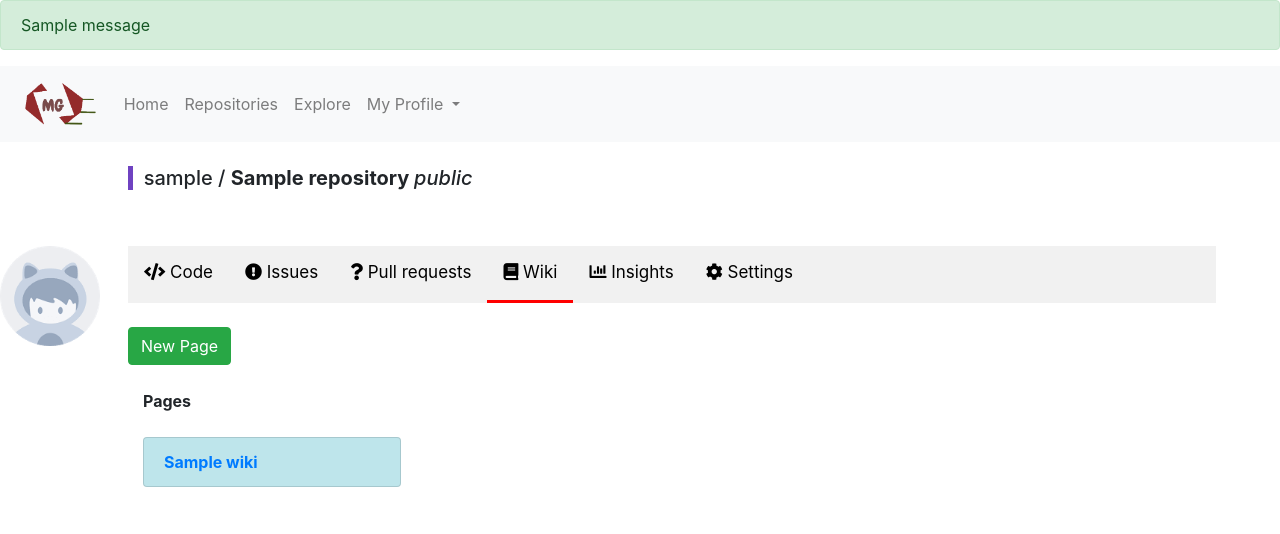
After one commit to jelenailic95/git_uks, a Django app: a page that uses my_git/templates/my_git/wiki/wiki.html in a window 1280 px wide. The commit adds this page. Shown: the top 534 px of the page. Run offline with Django 3.2, Linux system fonts and the light colour scheme; tables that the repository leaves empty hold one stand-in row (values such as "Sample post"); one stand-in notice (Sample message) is shown; some libraries are stand-ins or nearby versions.

Commit message:
Wiki implementation

```diff
--- a/my_git/models.py
+++ b/my_git/models.py
@@ -36,6 +36,14 @@ class Repository(models.Model):
     def __str__(self):
         return "{}".format(self.name)
 
+class Wiki(models.Model):
+    id = models.AutoField(primary_key=True)
+    title = models.CharField(max_length=200)
+    content = models.CharField(max_length=5000)
+    repository = models.ForeignKey(Repository, on_delete=models.CASCADE)
+
+    def __str__(self):
+        return "{}".format(self.title)
 
 class Milestone(models.Model):
     id = models.AutoField(primary_key=True)
--- a/my_git/templates/my_git/repositories/repository_header.html
+++ b/my_git/templates/my_git/repositories/repository_header.html
@@ -13,10 +13,15 @@
 
     <div class="topnav">
         <a href="/repositories/{{ repository.name }}" class="{{ repository_view }}"><i class="fa fa-code"></i> Code</a>
-        <a href="/repositories/{{ repository.name }}/issues" class="{{ issues_view }}"><i class="fa fa-exclamation-circle"></i> Issues</a>
-        <a href="#"><i class="fa fa-question"></i> Pull requests</a>
-        <a href="#"><i class="fa fa-book"></i> Wiki</a>
-        <a href="#"><i class="fa fa-chart-bar"></i> Insights</a>
-        <a href="/repositories/{{ repository.name }}/settings" class="{{ repository_settings_view }}"><i class="fa fa-cog"></i> Settings</a>
+        <a href="/repositories/{{ repository.name }}/issues" class="{{ issues_view }}">
+            <i class="fa fa-exclamation-circle"></i> Issues</a>
+        <a href="#">
+            <i class="fa fa-question"></i> Pull requests</a>
+        <a href="/repositories/{{ repository.name }}/wiki" class="{{ repository_wiki_view }}">
+            <i class="fa fa-book"></i> Wiki</a>
+        <a href="#">
+            <i class="fa fa-chart-bar"></i> Insights</a>
+        <a href="/repositories/{{ repository.name }}/settings" class="{{ repository_settings_view }}">
+            <i class="fa fa-cog"></i> Settings</a>
     </div>
 {% endblock %}
--- /dev/null
+++ b/my_git/templates/my_git/wiki/wiki.html
@@ -0,0 +1,45 @@
+{% block content %}
+    {% if messages %}
+        {% for message in messages %}
+            <div class="alert {% if message.tags %} alert-{{ message.tags }}{% endif %}">
+                {{ message }}
+            </div>
+        {% endfor %}
+    {% endif %}
+
+    <div>
+        {% include 'my_git/repositories/repository_header.html' %}
+    </div>
+
+    <div style="margin-left: 10%">
+        <br>
+        <a href="/repositories/{{ repository.name }}/wiki/new" class="btn btn-success">
+            New Page</a>
+        <br>
+
+        <br>
+        <div class="col-md-3">
+            {% if pages|length == 0 %}
+                <h5>There are no pages.</h5>
+                <h5>Create Wiki Page now.</h5>
+            {% else %}
+                <b>Pages</b>
+                <br><br>
+                <ul data-filterable-type="substring" class="list-group">
+                    {% for page in pages %}
+                        <li class="list-group-item list-group-item-info">
+                            <strong>
+                                <a class="d-block" href="/repositories/{{ repository.name }}/wiki/{{ page.title }}">
+                                    {{ page.title }}
+                                </a>
+                            </strong>
+                        </li>
+                    {% endfor %}
+                </ul>
+            {% endif %}
+        </div>
+    <br><br>
+    </div>
+
+
+{% endblock %}
--- a/my_git/views.py
+++ b/my_git/views.py
@@ -7,7 +7,7 @@ from django.contrib import messages
 import logging
 from my_git.constants import HttpMethod
 from my_git.forms import *
-from my_git.models import User, Issue, Label, Repository, Milestone, Comment
+from my_git.models import *
 
 
 def welcome(request):
@@ -383,6 +383,54 @@ def add_collaborator(request, repository):
         messages.warning(request, 'User with this username doesn\'t exist. Try again!')
 
 
+def get_wiki(request, repo_name):
+    repository = Repository.objects.get(name=repo_name)
+
+    context = {
+        "repository": repository,
+        "owner": repository.owner,
+        "repository_wiki_view": "active",
+        "pages": Wiki.objects.filter(repository=repository).order_by('title')
+    }
+    return render(request, 'my_git/wiki/wiki.html', context)
+
+
+def create_wiki_page(request, repo_name):
+    repository = Repository.objects.get(name=repo_name)
+
+    context = {
+        "repository": repository,
+        "owner": repository.owner,
+        "repository_wiki_view": "active",
+        "pages": Wiki.objects.filter(repository=repository).order_by('title')
+    }
+
+    if request.method == HttpMethod.POST.name:
+        wiki = Wiki()
+        wiki.title = request.POST.get("title")
+        wiki.content = request.POST.get("content")
+        wiki.repository = repository
+        wiki.save()
+        messages.success(request, 'Wiki Page is successfully created.')
+        return render(request, 'my_git/wiki/wiki.html', context)
+
+    return render(request, 'my_git/wiki/create_wiki_page.html', context)
+
+
+def get_wiki_page(request, repo_name, page_title):
+    print(page_title)
+    repository = Repository.objects.get(name=repo_name)
+    wiki = Wiki.objects.get(title=page_title, repository=repository)
+    context = {
+        "repository": repository,
+        "owner": repository.owner,
+        "repository_wiki_view": "active",
+        "page": wiki
+    }
+
+    return render(request, 'my_git/wiki/wiki_page_preview.html', context)
+
+
 def get_logged_user(username):
     logged_user = User.objects.get(username=username)
     return logged_user
--- a/uks_project/urls.py
+++ b/uks_project/urls.py
@@ -34,6 +34,9 @@ urlpatterns = [
     path('repositories/', my_git_views.get_repositories, name='repositories'),
     path('repositories/<str:repo_name>', my_git_views.get_repository, name='repository_preview'),
     path('repositories/<str:repo_name>/settings', my_git_views.get_repository_settings, name='repository_settings'),
+    path('repositories/<str:repo_name>/wiki', my_git_views.get_wiki, name='repository_wiki'),
+    path('repositories/<str:repo_name>/wiki/new', my_git_views.create_wiki_page, name='wiki_new_page'),
+    path('repositories/<str:repo_name>/wiki/<str:page_title>', my_git_views.get_wiki_page, name='wiki_page_preview'),
     path('repositories/<str:repo_name>/issues', my_git_views.issues_view, name='issues'),
     path('repositories/<str:repo_name>/issues/<int:id>', my_git_views.issue_view, name='issue_view'),
     path('repositories/<str:repo_name>/issues/new', my_git_views.new_issue, name='new-issue'),
```
Also changed, not shown: my_git/templates/my_git/wiki/create_wiki_page.html (added, +48 -0 lines), my_git/templates/my_git/wiki/wiki_page_preview.html (added, +16 -0 lines), my_git/forms.py (line endings or trailing spaces).
